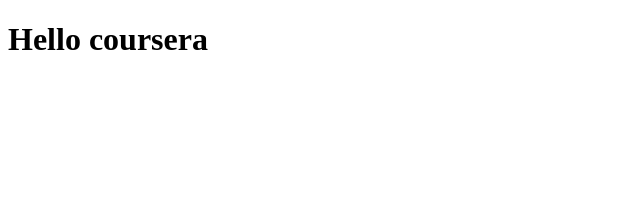
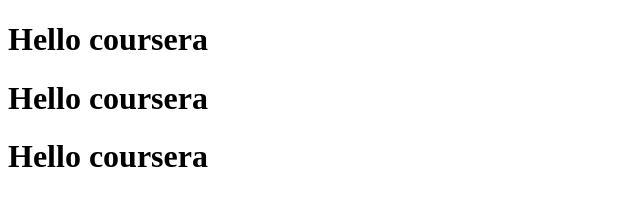
Before and after one commit to fluxquantum94/cousera-test, a plain HTML site: page docs/index.html in a window 1280 px wide. Shown: the whole page, without its empty margins (0-640 px from the left). Drawn offline with Linux system fonts and the light colour scheme.

Commit message:
modded index.html in docs lvl folder

```diff
--- a/docs/index.html
+++ b/docs/index.html
@@ -5,5 +5,7 @@
 </head>
 <body>
 <h1>Hello coursera</h1>
+<h1>Hello coursera</h1>
+<h1>Hello coursera</h1>
 </body>
 </html>
```
